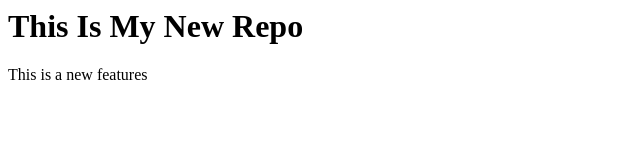
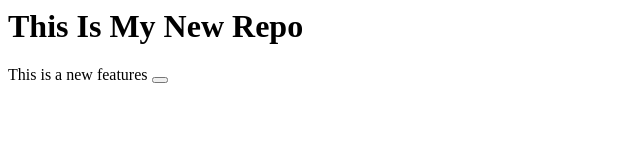
Before and after one commit to saritashrestha017/localrepo, a plain HTML site: page index.html in a window 1280 px wide. Shown: the full height of the page, 0-640 px from the left. Drawn offline with Linux system fonts and the light colour scheme.

Commit message:
Add Button

```diff
--- a/index.html
+++ b/index.html
@@ -1,2 +1,2 @@
 <h1>This Is My New Repo</h1>
-<p>This is a new features</p>
+<p>This is a new features <button></button></p>
```
